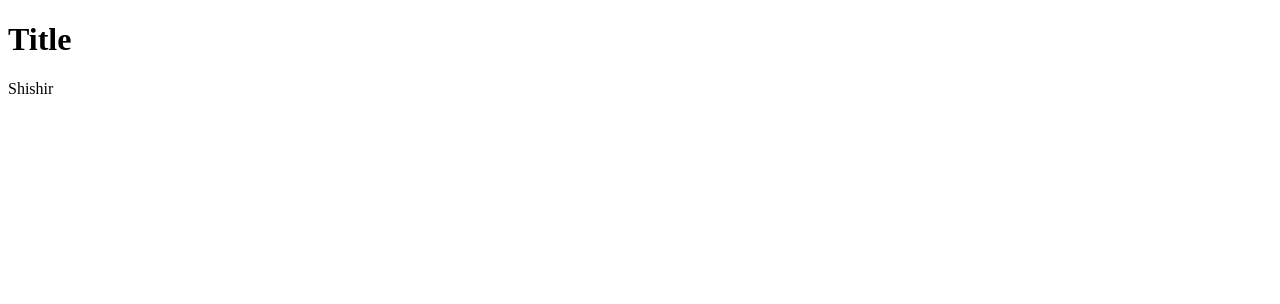
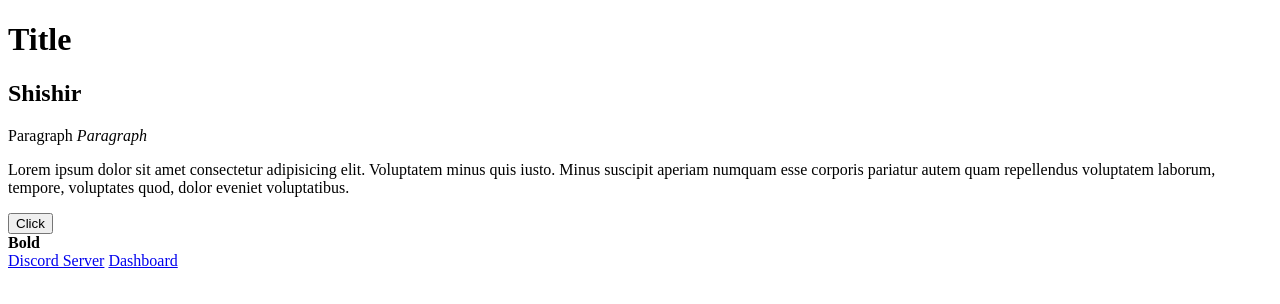
Before and after one commit to S1shr/HTML-Crash, a plain HTML site: page index.html in a window 1280 px wide. Drawn offline with Linux system fonts and the light colour scheme.

Commit message:
Updated Index/Added Dashboard

```diff
--- a/index.html
+++ b/index.html
@@ -8,6 +8,14 @@
 </head>
 <body>
     <h1> Title </h1>
-    <p> Shishir </p>
+    <h2> Shishir </h2>
+    <p>Paragraph <i> Paragraph </i></p>
+    <p>Lorem ipsum dolor sit amet consectetur adipisicing elit. Voluptatem minus quis iusto. Minus suscipit aperiam numquam esse corporis pariatur autem quam repellendus voluptatem laborum, tempore, voluptates quod, dolor eveniet voluptatibus.</p>
+    <button> Click </button>
+    <div>
+        <b>Bold</b>
+    </div>
+    <a href="https://discord.gg/Minecraft" target="_blank">Discord Server</a>
+    <a href="/dashboard.html">Dashboard</a>
 </body>
 </html>
```
Also changed, not shown: dashboard.html (added, +13 -0 lines).
